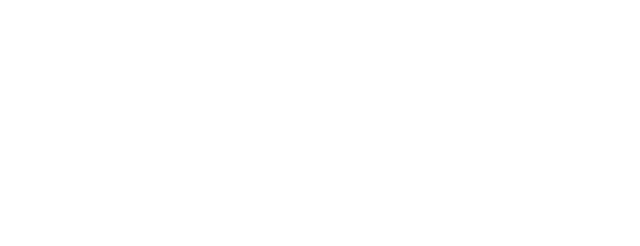
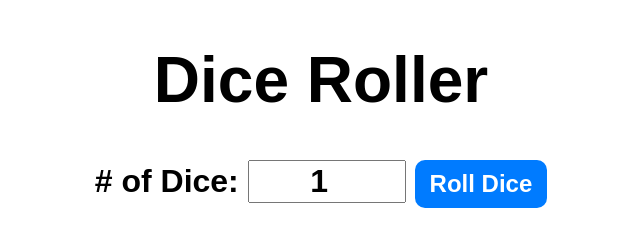
Before and after one commit to owowoot/Dice-Roller, a plain HTML site: page index.html in a window 1280 px wide. Shown: the whole page, without its empty margins (319-959 px from the left). Drawn offline with Linux system fonts and the light colour scheme.

Commit message:
complete dice roller

```diff
--- a/index.html
+++ b/index.html
@@ -7,6 +7,14 @@
     <link rel="stylesheet" href="style.css" />
   </head>
   <body>
+    <div id="container">
+      <h1>Dice Roller</h1>
+      <label for=""># of Dice: </label>
+      <input type="number" id="numOfDice" value="1" min="1" />
+      <button onclick="rollDice()">Roll Dice</button>
+      <div id="diceResult"></div>
+      <div id="diceImages"></div>
+    </div>
     <script src="index.js"></script>
   </body>
 </html>
--- a/index.js
+++ b/index.js
@@ -0,0 +1,18 @@
+function rollDice() {
+  const numOfDice = document.getElementById("numOfDice").value;
+  const diceResult = document.getElementById("diceResult");
+  const diceImages = document.getElementById("diceImages");
+  const values = [];
+  const images = [];
+
+  for (let i = 0; i < numOfDice; i++) {
+    const value = Math.floor(Math.random() * 6) + 1;
+    values.push(value);
+    images.push(
+      `<img src="images/dice${value}.png" alt="Dice ${value}" height="150" width="150"/>`
+    );
+  }
+
+  diceResult.innerHTML = `dice: ${values.join(", ")}`;
+  diceImages.innerHTML = images.join("");
+}
--- a/style.css
+++ b/style.css
@@ -0,0 +1,37 @@
+#container {
+  font-family: Arial, Helvetica, sans-serif;
+  text-align: center;
+  font-size: 2rem;
+  font-weight: bold;
+}
+
+button {
+  font-size: 1.5rem;
+  padding: 10px 15px;
+  border-radius: 10px;
+  border: none;
+  background-color: #007bff;
+  color: white;
+  font-weight: bold;
+  cursor: pointer;
+}
+button:hover {
+  background-color: #0056b3;
+}
+button:active {
+  background-color: #0056b3;
+}
+input {
+  font-size: 2rem;
+  width: 150px;
+  text-align: center;
+  font-weight: bold;
+}
+#diceResult {
+  margin: 25px;
+}
+#diceImages img {
+  width: 150px;
+  margin: 5px;
+  border-radius: 20px;
+}
```
Also changed, not shown: images/dice1.png (renamed from images/dice-six-faces-one.png), images/dice2.png (renamed from images/dice-six-faces-two.png), images/dice3.png (renamed from images/dice-six-faces-three.png), images/dice4.png (renamed from images/dice-six-faces-four.png), images/dice5.png (renamed from images/dice-six-faces-five.png), images/dice6.png (renamed from images/dice-six-faces-six.png).
